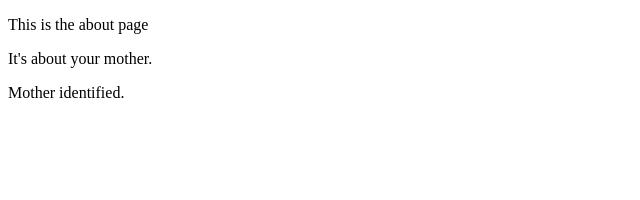
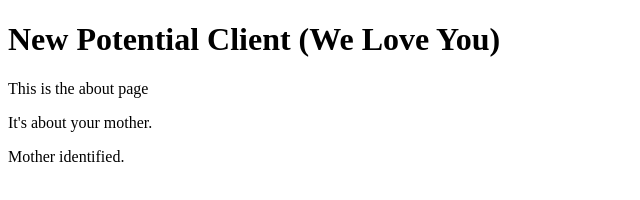
Before and after one commit to stoneneedle/git-course-repo, a website: page about.html in a window 1280 px wide. Shown: the whole page, without its empty margins (0-640 px from the left). Drawn offline with Linux system fonts and the light colour scheme.

Commit message:
modified about page for potential client

```diff
--- a/about.html
+++ b/about.html
@@ -7,8 +7,10 @@
   <title>Document</title>
 </head>
 <body>
+  <h1>New Potential Client (We Love You)</h1>
   <p>This is the about page</p>
   <p class="about">It's about your mother.</p>
   <p id="mother">Mother identified.</p>
+  <!-- This is the new form -->
 </body>
 </html>
```
